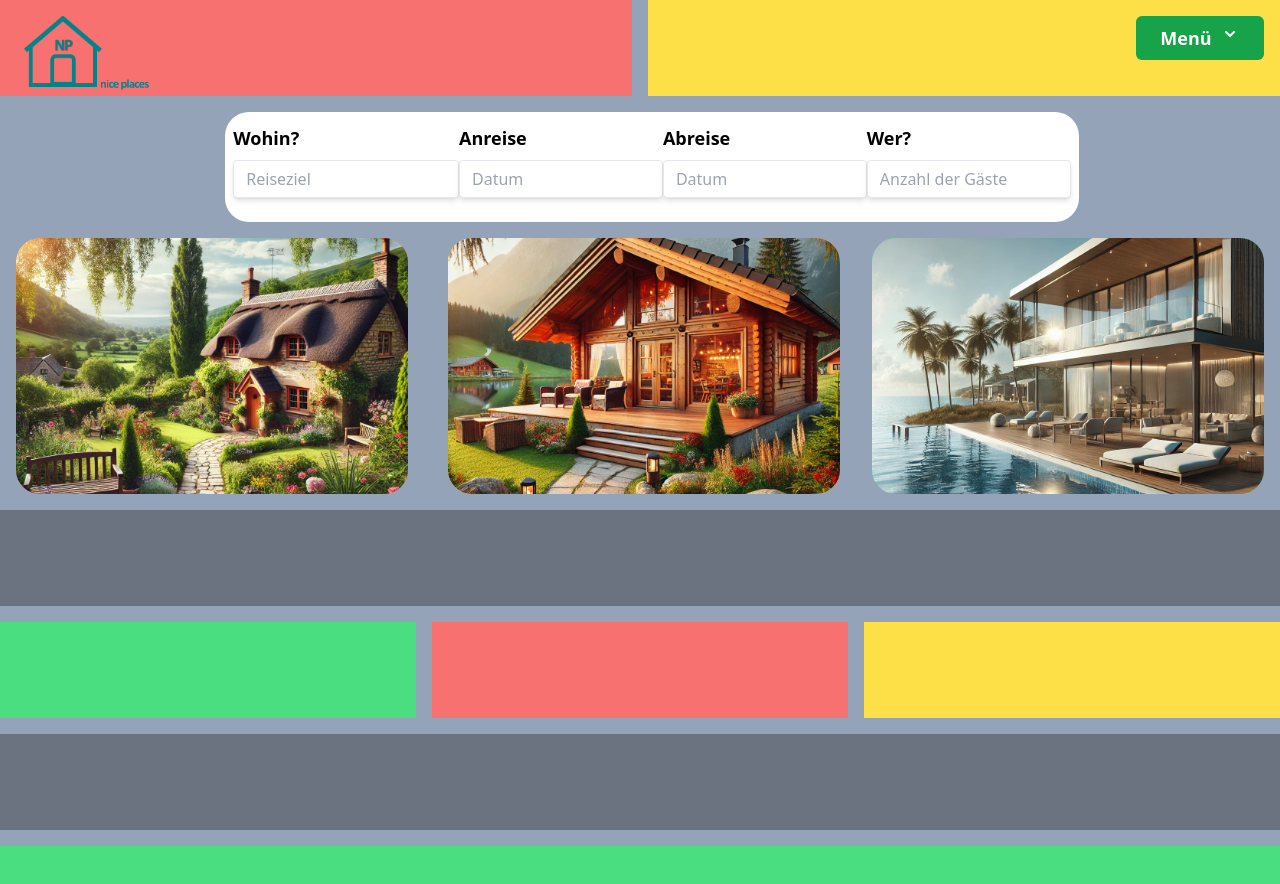
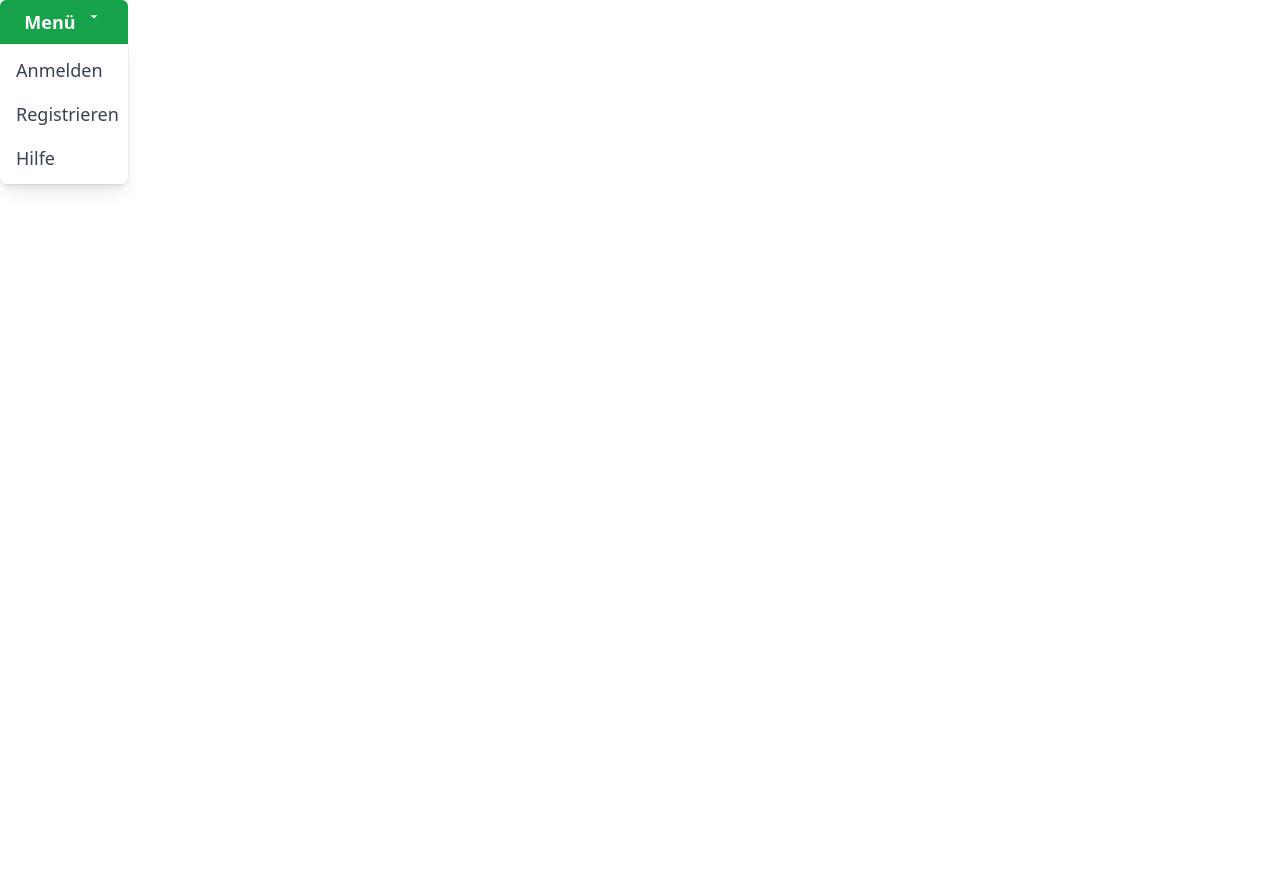
Before and after one commit to docmax99/NP, a Next.js app: page /app/home in a window 1280 px wide. Shown: the top 884 px of the page. After the commit the page ends 800 px from the top, so only its background shows below. Built offline with nearby package versions, Linux system fonts and the light colour scheme.

Commit message:
Refactor import statements and fix class attribute in home.js and index.js

```diff
--- a/src/pages/app/home.js
+++ b/src/pages/app/home.js
@@ -1,59 +1,86 @@
-import Link from "next/link";
-import Image from "next/image";
-import Dropdown from '../components/Dropdown';
-import TextField from '../components/TextField';
+import { useState, useEffect, useRef } from 'react';
 
+export default function Dropdown() {
+  const [isOpen, setIsOpen] = useState(false);
+  const dropdownRef = useRef(null);
 
-export default function Boxing() {
-    return(
-        <div className="flex flex-col gap-4 bg-slate-400">
+  // Funktion zum Öffnen bei Hover
+  const handleMouseEnter = () => {
+    setIsOpen(true);
+  };
 
-        <div className="flex gap-4">
-            <div className="bg-red-400 w-1/2 h-24">
-             <Image src="/Images/LogoNicePlaces.png" width={140} height={140} alt="Logo" className="mt-4 ml-6"/>
-             </div>
-            <div className="bg-yellow-300 w-1/2 h-24 flex flex-col "><Dropdown/></div>
+  // Funktion zum Schließen bei Mouse Leave
+  const handleMouseLeave = () => {
+    setIsOpen(false);
+  };
+
+  // Schließen, wenn außerhalb geklickt wird
+  useEffect(() => {
+    const handleClickOutside = (event) => {
+      if (dropdownRef.current && !dropdownRef.current.contains(event.target)) {
+        setIsOpen(false);
+      }
+    };
+
+    document.addEventListener('mousedown', handleClickOutside);
+    return () => {
+      document.removeEventListener('mousedown', handleClickOutside);
+    };
+  }, [dropdownRef]);
+
+  return (
+    <div
+      className="relative inline-block text-left"
+      ref={dropdownRef}
+      onMouseEnter={handleMouseEnter}
+      onMouseLeave={handleMouseLeave}
+    >
+      <button
+        className="inline-flex justify-center w-32 px-4 py-2 text-lg font-semibold text-white bg-green-600 rounded-t-md hover:bg-green-500 focus:outline-none"
+      >
+        Menü
+        <svg
+          className="ml-2 h-5 w-5"
+          xmlns="http://www.w3.org/2000/svg"
+          viewBox="0 0 20 20"
+          fill="currentColor"
+          aria-hidden="true"
+        >
+          <path
+            fillRule="evenodd"
+            d="M5.293 7.293a1 1 0 011.414 0L10 10.586l3.293-3.293a1 1 111.414 1.414l-4 4a1 1 01-1.414 0l-4-4a1 1 010-1.414z"
+            clipRule="evenodd"
+          />
+        </svg>
+      </button>
+
+      {isOpen && (
+        <div className="origin-top-right absolute right-0 w-32 rounded-b-md shadow-lg bg-white ring-1 ring-black ring-opacity-5">
+          <div className="py-1" role="menu" aria-orientation="vertical" aria-labelledby="options-menu">
+            <a
+              href="/app/login"
+              className="block px-4 py-2 text-lg text-gray-700 hover:bg-gray-100 hover:text-gray-900"
+              role="menuitem"
+            >
+              Anmelden
+            </a>
+            <a
+              href="/app/register"
+              className="block px-4 py-2 text-lg text-gray-700 hover:bg-gray-100 hover:text-gray-900"
+              role="menuitem"
+            >
+              Registrieren
+            </a>
+            <a
+              href="#"
+              className="block px-4 py-2 text-lg text-gray-700 hover:bg-gray-100 hover:text-gray-900"
+              role="menuitem"
+            >
+              Hilfe
+            </a>
+          </div>
         </div>
-
-
-        <div className="flex gap-3">
-            <div className="w-1/6"></div>
-            <div className="flex gap-0 border-3 rounded-3xl border-gray-400 w-8/12 bg-white ">
-                <div className="w-2/6 ml-2 mb-6 mt-3 "><TextField label="Wohin?" placeholder="Reiseziel" /></div>
-                <div className="w-1/14 mb-6 mt-3"><TextField label="Anreise" placeholder="Datum" /></div>
-                <div className="w-1/14 mb-6 mt-3"><TextField label="Abreise" placeholder="Datum" /></div>
-                <div className="w-1/32 mr-2 mb-6 mt-3"><TextField label="Wer?" placeholder="Anzahl der Gäste" /></div>
-            </div>
-            <div className="w-3/24"></div>
-        </div>
-
-
-        <div className="flex gap-4">
-            <div className="bg-red-400 w-1/3 h-64 mr-2 ml-4 rounded-3xl"><Image src="/Images/Hobbit.png" width={140} height={140} alt="Dreamhouse" className="w-full h-full object-cover  rounded-3xl "/></div>
-            <div className="bg-yellow-300 w-1/3 h-64 mr-2 ml-4 rounded-3xl"><Image src="/Images/Berghaus.png" width={140} height={140} alt="BergHaus" className="w-full h-full object-cover   rounded-3xl  "/></div>
-            <div className="bg-green-400 w-1/3 h-64 mr-4 ml-2 rounded-3xl"><Image src="/Images/Modernhouse.png" width={140} height={140} alt="Modernhouse" className="w-full h-full object-cover  rounded-3xl "/></div>
-        </div>
-
-
-        <div className="bg-gray-500 w-full h-24"></div>
-
-
-        <div className="flex gap-4">
-            <div className="bg-green-400 w-1/3 h-24"></div>
-            <div className="bg-red-400 w-1/3 h-24"></div>
-            <div className="bg-yellow-300 w-1/3 h-24"></div>
-        </div>
-
-        <div className="bg-gray-500 w-full h-24"></div>
-
-
-        <div className="bg-green-400 w-full h-24"></div>
-
+      )}
     </div>
-
-
-
-
-    );
-
-  }
+  );
+}
--- a/src/pages/components/Dropdown.js
+++ b/src/pages/components/Dropdown.js
@@ -1,4 +1,93 @@
-import { useState } from 'react';
+import { useState, useEffect, useRef } from 'react';
+
+export default function Dropdown() {
+  const [isOpen, setIsOpen] = useState(false);
+  const dropdownRef = useRef(null);
+
+  // Function to open the dropdown on hover
+  const handleMouseEnter = () => {
+    setIsOpen(true);
+  };
+
+  // Function to close the dropdown when leaving the dropdown area
+  const handleMouseLeave = () => {
+    setIsOpen(false);
+  };
+
+  // Close dropdown when clicking outside of it
+  useEffect(() => {
+    const handleClickOutside = (event) => {
+      if (dropdownRef.current && !dropdownRef.current.contains(event.target)) {
+        setIsOpen(false);
+      }
+    };
+
+    document.addEventListener('mousedown', handleClickOutside);
+
+    return () => {
+      document.removeEventListener('mousedown', handleClickOutside);
+    };
+  }, [dropdownRef]);
+
+  return (
+    <div
+      className="relative inline-block text-left"
+      ref={dropdownRef}
+      onMouseEnter={handleMouseEnter} // Open on hover
+      onMouseLeave={handleMouseLeave} // Close when mouse leaves
+    >
+      <button
+        className="inline-flex justify-center w-32 px-4 py-2 text-lg font-semibold text-white bg-green-600 rounded-md hover:bg-green-500 focus:outline-none"
+      >
+        Menü
+        <svg
+          className="ml-2 h-5 w-5"
+          xmlns="http://www.w3.org/2000/svg"
+          viewBox="0 0 20 20"
+          fill="currentColor"
+          aria-hidden="true"
+        >
+          <path
+            fillRule="evenodd"
+            d="M5.293 7.293a1 1 0 011.414 0L10 10.586l3.293-3.293a1 1 111.414 1.414l-4 4a1 1 01-1.414 0l-4-4a1 1 010-1.414z"
+            clipRule="evenodd"
+          />
+        </svg>
+      </button>
+
+      {isOpen && (
+        <div className="origin-top-right absolute right-0 mt-2 w-40 rounded-lg shadow-lg bg-white ring-1 ring-black ring-opacity-5">
+          <div className="py-1" role="menu" aria-orientation="vertical" aria-labelledby="options-menu">
+            <a
+              href="/app/login"
+              className="block px-4 py-2 text-lg text-gray-700 hover:bg-gray-100 hover:text-gray-900"
+              role="menuitem"
+            >
+              Anmelden
+            </a>
+            <a
+              href="/app/register"
+              className="block px-4 py-2 text-lg text-gray-700 hover:bg-gray-100 hover:text-gray-900"
+              role="menuitem"
+            >
+              Registrieren
+            </a>
+            <a
+              href="#"
+              className="block px-4 py-2 text-lg text-gray-700 hover:bg-gray-100 hover:text-gray-900"
+              role="menuitem"
+            >
+              Hilfe
+            </a>
+          </div>
+        </div>
+      )}
+    </div>
+  );
+}
+
+
+/*import { useState } from 'react';
 
 export default function Dropdown() {
   const [isOpen, setIsOpen] = useState(false);
@@ -60,4 +149,4 @@ export default function Dropdown() {
       )}
     </div>
   );
-}
+}*/
```
